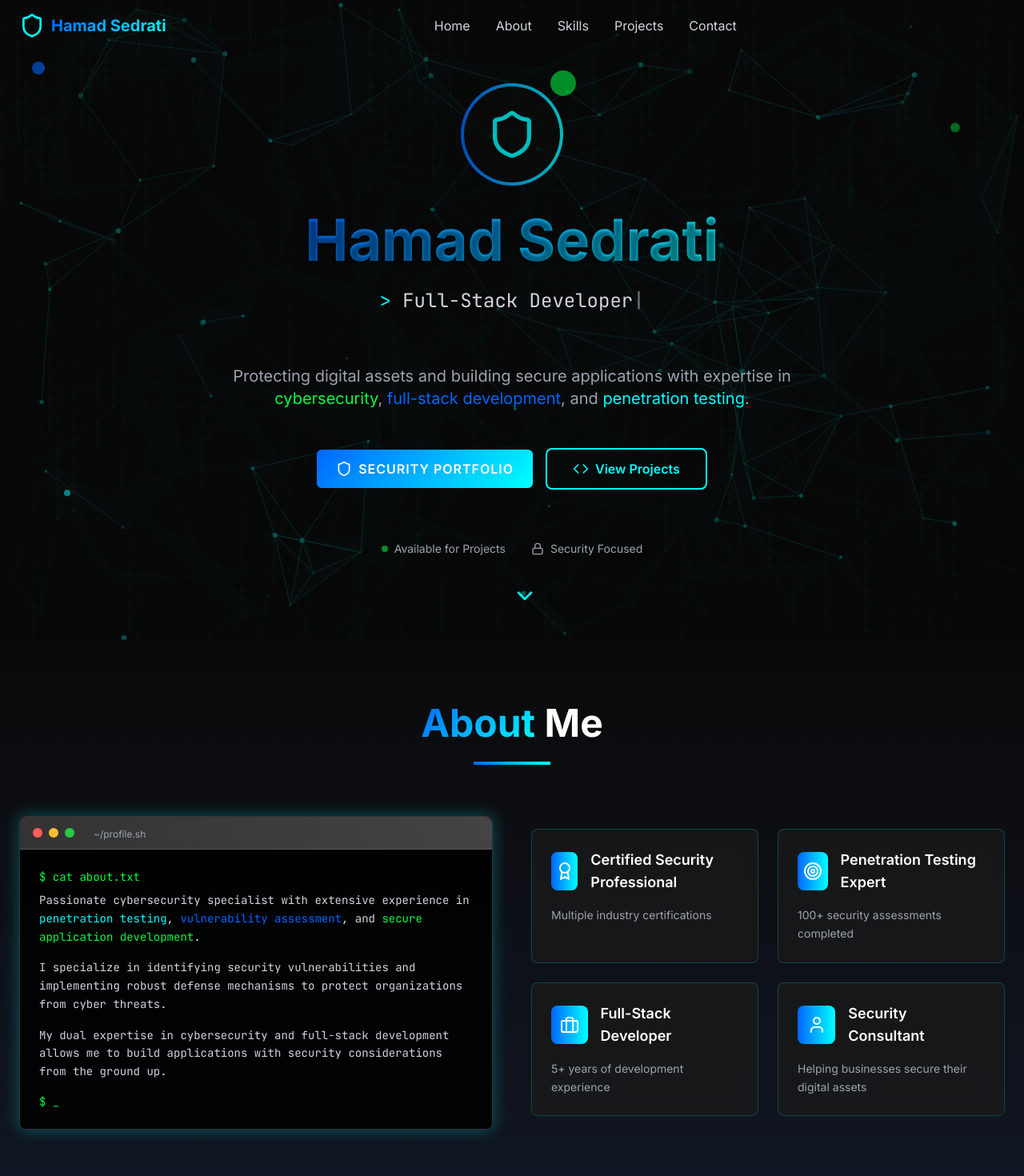
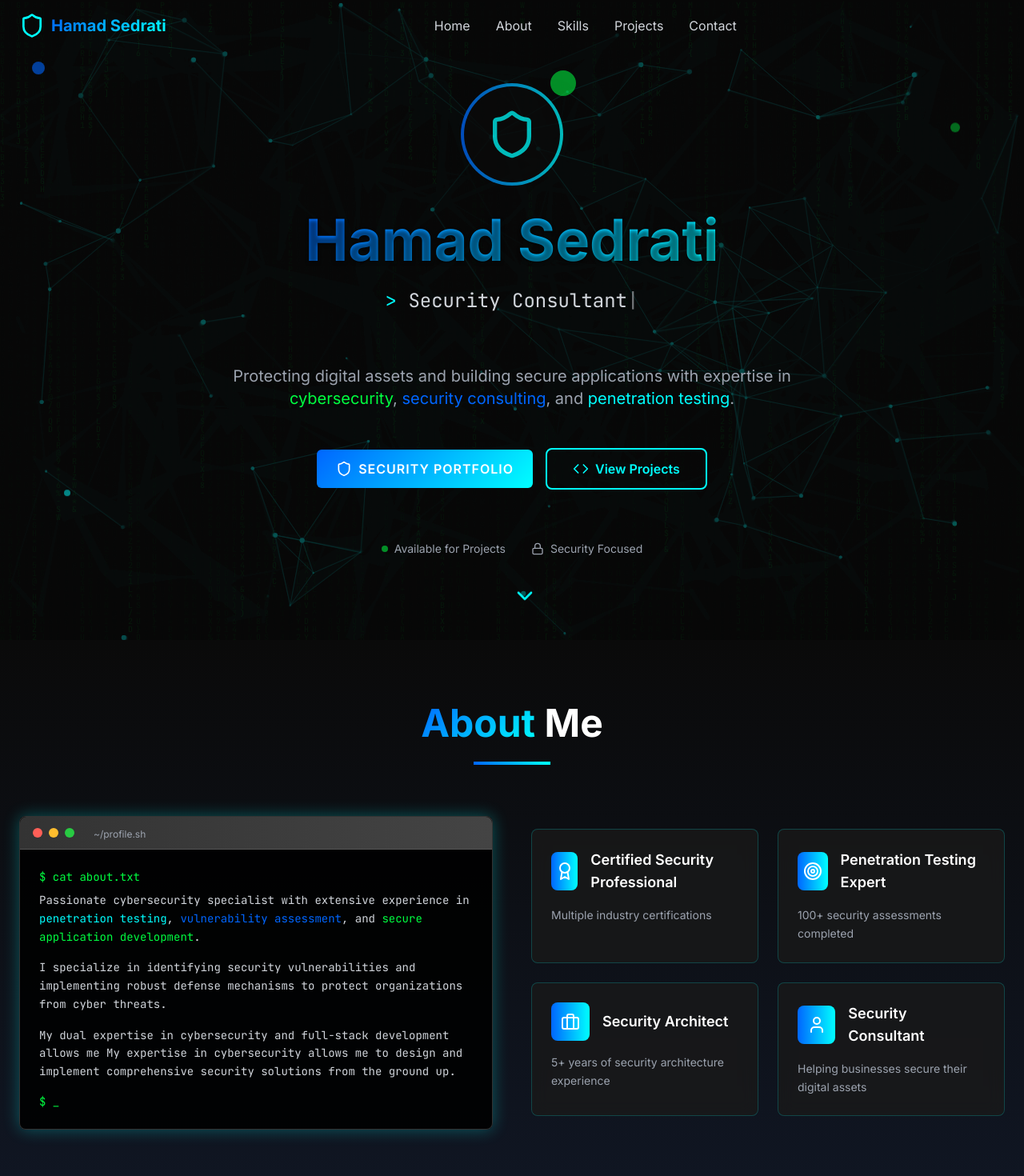
Before and after one commit to hamadsedrati/Portfolio, a React (Vite) app: page / in a window 1280 px wide. Shown: the top 1470 px of the page at 80% size. Built offline with nearby package versions, Linux system fonts and the light colour scheme.

Commit message:
Remove Full Stack Developer references

```diff
--- a/index.html
+++ b/index.html
@@ -5,9 +5,10 @@
     <link rel="icon" type="image/svg+xml" href="/vite.svg" />
     <meta name="viewport" content="width=device-width, initial-scale=1.0" />
     <meta name="description" content="Hamad Sedrati - Cybersecurity Specialist & Full-Stack Developer Portfolio" />
-    <meta name="keywords" content="cybersecurity, full-stack developer, PHP, Python, JavaScript, Linux, security consultant" />
+    <meta name="description" content="Hamad Sedrati - Cybersecurity Specialist & Security Consultant Portfolio" />
+    <meta name="keywords" content="cybersecurity, security consultant, penetration testing, PHP, Python, Linux, security audits" />
     <meta name="author" content="Hamad Sedrati" />
-    <title>Hamad Sedrati - Cybersecurity & Development Portfolio</title>
+    <title>Hamad Sedrati - Cybersecurity & Security Consulting Portfolio</title>
     <link rel="preconnect" href="https://fonts.googleapis.com">
     <link rel="preconnect" href="https://fonts.gstatic.com" crossorigin>
     <link href="https://fonts.googleapis.com/css2?family=JetBrains+Mono:wght@300;400;500;700&family=Inter:wght@300;400;500;600;700&display=swap" rel="stylesheet">
--- a/src/components/About.tsx
+++ b/src/components/About.tsx
@@ -5,7 +5,7 @@ const About: React.FC = () => {
   const achievements = [
     { icon: Award, title: 'Certified Security Professional', description: 'Multiple industry certifications' },
     { icon: Target, title: 'Penetration Testing Expert', description: '100+ security assessments completed' },
-    { icon: Briefcase, title: 'Full-Stack Developer', description: '5+ years of development experience' },
+    { icon: Briefcase, title: 'Security Architect', description: '5+ years of security architecture experience' },
     { icon: User, title: 'Security Consultant', description: 'Helping businesses secure their digital assets' },
   ];
 
@@ -43,7 +43,8 @@ const About: React.FC = () => {
                   </p>
                   <p>
                     My dual expertise in cybersecurity and full-stack development allows me
-                    to build applications with security considerations from the ground up.
+                    My expertise in cybersecurity allows me to design and implement
+                    comprehensive security solutions from the ground up.
                   </p>
                 </div>
                 <div className="text-cyber-green mt-4">$ _</div>
--- a/src/components/Footer.tsx
+++ b/src/components/Footer.tsx
@@ -12,7 +12,7 @@ const Footer: React.FC = () => {
               <span className="text-xl font-bold cyber-gradient">Hamad Sedrati</span>
             </div>
             <p className="text-gray-400 leading-relaxed">
-              Cybersecurity specialist and full-stack developer dedicated to building secure,
+              Cybersecurity specialist dedicated to building secure,
               scalable solutions for the digital world.
             </p>
           </div>
@@ -22,7 +22,7 @@ const Footer: React.FC = () => {
             <ul className="space-y-2 text-gray-400">
               <li className="hover:text-cyber-cyan transition-colors cursor-pointer">Penetration Testing</li>
               <li className="hover:text-cyber-cyan transition-colors cursor-pointer">Security Audits</li>
-              <li className="hover:text-cyber-cyan transition-colors cursor-pointer">Web Development</li>
+              <li className="hover:text-cyber-cyan transition-colors cursor-pointer">Security Architecture</li>
               <li className="hover:text-cyber-cyan transition-colors cursor-pointer">Security Consulting</li>
             </ul>
           </div>
--- a/src/components/Hero.tsx
+++ b/src/components/Hero.tsx
@@ -8,7 +8,6 @@ const Hero: React.FC = () => {
 
   const texts = [
     'Cybersecurity Specialist',
-    'Full-Stack Developer',
     'Security Consultant',
     'Penetration Tester'
   ];
@@ -62,7 +61,7 @@ const Hero: React.FC = () => {
           <p className="text-lg md:text-xl text-gray-400 max-w-3xl mx-auto mb-12 leading-relaxed">
             Protecting digital assets and building secure applications with expertise in
             <span className="text-cyber-green"> cybersecurity</span>,
-            <span className="text-cyber-blue"> full-stack development</span>, and
+            <span className="text-cyber-blue"> security consulting</span>, and
             <span className="text-cyber-cyan"> penetration testing</span>.
           </p>
 
--- a/src/components/Projects.tsx
+++ b/src/components/Projects.tsx
@@ -22,13 +22,13 @@ const Projects: React.FC = () => {
       features: ['Automated Scanning', 'Custom Rules Engine', 'PDF Reports', 'API Integration']
     },
     {
-      title: 'Secure E-commerce Platform',
-      description: 'Full-stack e-commerce solution with advanced security features, payment processing, and fraud detection.',
-      image: 'https://images.pexels.com/photos/230544/pexels-photo-230544.jpeg?auto=compress&cs=tinysrgb&w=800',
-      tech: ['JavaScript', 'Node.js', 'MongoDB', 'Stripe'],
-      category: 'Full-Stack Development',
-      icon: Code,
-      features: ['Secure Payments', 'Fraud Detection', 'Admin Dashboard', 'Mobile Responsive']
+      title: 'Security Compliance Framework',
+      description: 'Comprehensive security compliance framework for enterprise environments with automated auditing and reporting.',
+      image: 'https://images.pexels.com/photos/5380664/pexels-photo-5380664.jpeg?auto=compress&cs=tinysrgb&w=800',
+      tech: ['Python', 'PowerShell', 'YAML', 'Docker'],
+      category: 'Compliance & Auditing',
+      icon: Shield,
+      features: ['Automated Auditing', 'Compliance Reports', 'Policy Management', 'Risk Assessment']
     },
     {
       title: 'Network Security Monitor',
@@ -50,7 +50,7 @@ const Projects: React.FC = () => {
           </h2>
           <div className="w-24 h-1 bg-gradient-to-r from-cyber-blue to-cyber-cyan mx-auto mb-8"></div>
           <p className="text-xl text-gray-400 max-w-2xl mx-auto">
-            A showcase of cybersecurity solutions and full-stack applications built with modern technologies
+            A showcase of cybersecurity solutions and security tools built with modern technologies
           </p>
         </div>
 
```
